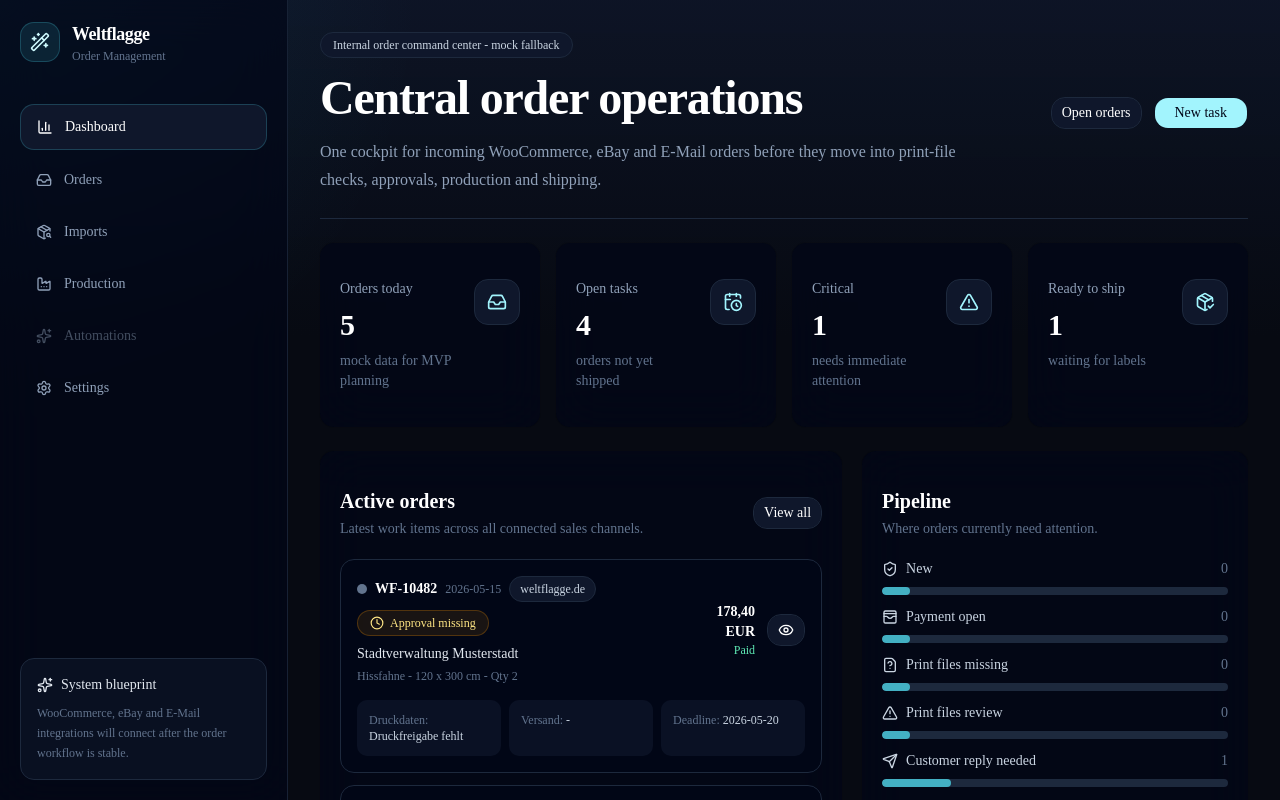
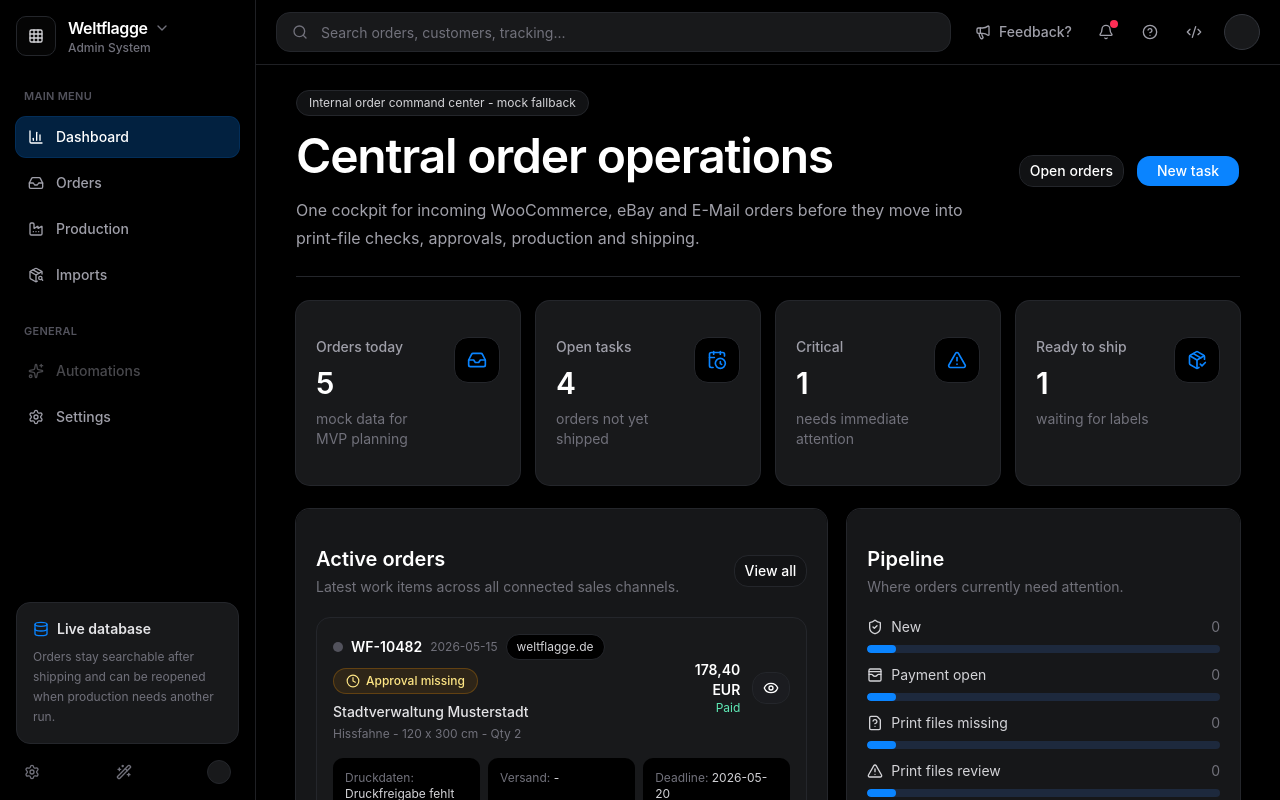
Before and after one commit to weltflagge/weltflagge-admin, a Next.js app: page / in a window 1280 px wide. Shown: the top 800 px of the page. Built offline with nearby package versions, Linux system fonts and the light colour scheme; no server answers; the database is empty.

Commit message:
Redesign admin UI shell

```diff
--- a/app/globals.css
+++ b/app/globals.css
@@ -7,9 +7,9 @@
 @theme inline {
   --color-background: var(--background);
   --color-foreground: var(--foreground);
-  --font-sans: var(--font-sans);
-  --font-mono: var(--font-geist-mono);
-  --font-heading: var(--font-sans);
+  --font-sans: Inter, ui-sans-serif, system-ui, -apple-system, BlinkMacSystemFont, "Segoe UI", sans-serif;
+  --font-mono: "SFMono-Regular", Consolas, "Liberation Mono", monospace;
+  --font-heading: Inter, ui-sans-serif, system-ui, -apple-system, BlinkMacSystemFont, "Segoe UI", sans-serif;
   --color-sidebar-ring: var(--sidebar-ring);
   --color-sidebar-border: var(--sidebar-border);
   --color-sidebar-accent-foreground: var(--sidebar-accent-foreground);
@@ -49,72 +49,72 @@
 }
 
 :root {
-  --background: oklch(1 0 0);
-  --foreground: oklch(0.145 0 0);
-  --card: oklch(1 0 0);
-  --card-foreground: oklch(0.145 0 0);
-  --popover: oklch(1 0 0);
-  --popover-foreground: oklch(0.145 0 0);
-  --primary: oklch(0.205 0 0);
-  --primary-foreground: oklch(0.985 0 0);
-  --secondary: oklch(0.97 0 0);
-  --secondary-foreground: oklch(0.205 0 0);
-  --muted: oklch(0.97 0 0);
-  --muted-foreground: oklch(0.556 0 0);
-  --accent: oklch(0.97 0 0);
-  --accent-foreground: oklch(0.205 0 0);
+  --background: #000000;
+  --foreground: #f4f4f5;
+  --card: #18191b;
+  --card-foreground: #f4f4f5;
+  --popover: #18191b;
+  --popover-foreground: #f4f4f5;
+  --primary: #0a84ff;
+  --primary-foreground: #ffffff;
+  --secondary: #18191b;
+  --secondary-foreground: #f4f4f5;
+  --muted: #18191b;
+  --muted-foreground: #a1a1aa;
+  --accent: #0a84ff;
+  --accent-foreground: #ffffff;
   --destructive: oklch(0.577 0.245 27.325);
-  --border: oklch(0.922 0 0);
-  --input: oklch(0.922 0 0);
-  --ring: oklch(0.708 0 0);
+  --border: #24262b;
+  --input: #24262b;
+  --ring: #0a84ff;
   --chart-1: oklch(0.87 0 0);
   --chart-2: oklch(0.556 0 0);
   --chart-3: oklch(0.439 0 0);
   --chart-4: oklch(0.371 0 0);
   --chart-5: oklch(0.269 0 0);
   --radius: 0.625rem;
-  --sidebar: oklch(0.985 0 0);
-  --sidebar-foreground: oklch(0.145 0 0);
-  --sidebar-primary: oklch(0.205 0 0);
-  --sidebar-primary-foreground: oklch(0.985 0 0);
-  --sidebar-accent: oklch(0.97 0 0);
-  --sidebar-accent-foreground: oklch(0.205 0 0);
-  --sidebar-border: oklch(0.922 0 0);
-  --sidebar-ring: oklch(0.708 0 0);
+  --sidebar: #000000;
+  --sidebar-foreground: #f4f4f5;
+  --sidebar-primary: #0a84ff;
+  --sidebar-primary-foreground: #ffffff;
+  --sidebar-accent: #18191b;
+  --sidebar-accent-foreground: #f4f4f5;
+  --sidebar-border: #1f2024;
+  --sidebar-ring: #0a84ff;
 }
 
 .dark {
-  --background: oklch(0.145 0 0);
-  --foreground: oklch(0.985 0 0);
-  --card: oklch(0.205 0 0);
-  --card-foreground: oklch(0.985 0 0);
-  --popover: oklch(0.205 0 0);
-  --popover-foreground: oklch(0.985 0 0);
-  --primary: oklch(0.922 0 0);
-  --primary-foreground: oklch(0.205 0 0);
-  --secondary: oklch(0.269 0 0);
-  --secondary-foreground: oklch(0.985 0 0);
-  --muted: oklch(0.269 0 0);
-  --muted-foreground: oklch(0.708 0 0);
-  --accent: oklch(0.269 0 0);
-  --accent-foreground: oklch(0.985 0 0);
+  --background: #000000;
+  --foreground: #f4f4f5;
+  --card: #18191b;
+  --card-foreground: #f4f4f5;
+  --popover: #18191b;
+  --popover-foreground: #f4f4f5;
+  --primary: #0a84ff;
+  --primary-foreground: #ffffff;
+  --secondary: #18191b;
+  --secondary-foreground: #f4f4f5;
+  --muted: #18191b;
+  --muted-foreground: #a1a1aa;
+  --accent: #0a84ff;
+  --accent-foreground: #ffffff;
   --destructive: oklch(0.704 0.191 22.216);
-  --border: oklch(1 0 0 / 10%);
-  --input: oklch(1 0 0 / 15%);
-  --ring: oklch(0.556 0 0);
+  --border: #24262b;
+  --input: #24262b;
+  --ring: #0a84ff;
   --chart-1: oklch(0.87 0 0);
   --chart-2: oklch(0.556 0 0);
   --chart-3: oklch(0.439 0 0);
   --chart-4: oklch(0.371 0 0);
   --chart-5: oklch(0.269 0 0);
-  --sidebar: oklch(0.205 0 0);
-  --sidebar-foreground: oklch(0.985 0 0);
-  --sidebar-primary: oklch(0.488 0.243 264.376);
-  --sidebar-primary-foreground: oklch(0.985 0 0);
-  --sidebar-accent: oklch(0.269 0 0);
-  --sidebar-accent-foreground: oklch(0.985 0 0);
-  --sidebar-border: oklch(1 0 0 / 10%);
-  --sidebar-ring: oklch(0.556 0 0);
+  --sidebar: #000000;
+  --sidebar-foreground: #f4f4f5;
+  --sidebar-primary: #0a84ff;
+  --sidebar-primary-foreground: #ffffff;
+  --sidebar-accent: #18191b;
+  --sidebar-accent-foreground: #f4f4f5;
+  --sidebar-border: #1f2024;
+  --sidebar-ring: #0a84ff;
 }
 
 @layer base {
@@ -123,8 +123,102 @@
   }
   body {
     @apply bg-background text-foreground;
+    font-family: Inter, ui-sans-serif, system-ui, -apple-system, BlinkMacSystemFont, "Segoe UI", sans-serif !important;
+    letter-spacing: 0;
   }
   html {
     @apply font-sans;
   }
+
+  button,
+  input,
+  select,
+  textarea {
+    font: inherit;
+  }
 }
+
+@layer utilities {
+  .border-slate-800,
+  .border-slate-800\/80 {
+    border-color: #24262b !important;
+  }
+
+  .border-slate-700 {
+    border-color: #33363d !important;
+  }
+
+  .bg-slate-950,
+  .bg-slate-950\/60,
+  .bg-slate-950\/70,
+  .bg-slate-950\/80 {
+    background-color: rgb(24 25 27 / 0.95) !important;
+  }
+
+  .bg-slate-900,
+  .bg-slate-900\/45,
+  .bg-slate-900\/50,
+  .bg-slate-900\/60,
+  .bg-slate-900\/70 {
+    background-color: rgb(18 19 21 / 0.96) !important;
+  }
+
+  .hover\:bg-slate-800:hover {
+    background-color: #24262b !important;
+  }
+
+  .hover\:bg-slate-900\/70:hover {
+    background-color: #1d1f22 !important;
+  }
+
+  .text-slate-100 {
+    color: #f4f4f5 !important;
+  }
+
+  .text-slate-200 {
+    color: #e4e4e7 !important;
+  }
+
+  .text-slate-300 {
+    color: #d4d4d8 !important;
+  }
+
+  .text-slate-400 {
+    color: #a1a1aa !important;
+  }
+
+  .text-slate-500,
+  .text-slate-600 {
+    color: #71717a !important;
+  }
+
+  .text-cyan-100,
+  .text-cyan-200 {
+    color: #7cc4ff !important;
+  }
+
+  .bg-cyan-200,
+  .bg-cyan-300\/70 {
+    background-color: #0a84ff !important;
+    color: #ffffff !important;
+  }
+
+  .border-cyan-300\/20,
+  .border-cyan-300\/30,
+  .border-cyan-500\/25 {
+    border-color: rgb(10 132 255 / 0.35) !important;
+  }
+
+  .bg-cyan-300\/10,
+  .bg-cyan-500\/10 {
+    background-color: rgb(10 132 255 / 0.12) !important;
+  }
+
+  .focus\:border-cyan-300\/40:focus {
+    border-color: rgb(10 132 255 / 0.55) !important;
+  }
+
+  .focus\:ring-cyan-300\/10:focus {
+    --tw-ring-color: rgb(10 132 255 / 0.12) !important;
+  }
+}
--- a/app/layout.tsx
+++ b/app/layout.tsx
@@ -1,5 +1,6 @@
 import type { Metadata } from "next";
 import { Sidebar } from "@/src/components/layout/sidebar";
+import { Topbar } from "@/src/components/layout/topbar";
 import "./globals.css";
 
 export const metadata: Metadata = {
@@ -13,17 +14,16 @@ export default function RootLayout({
   children: React.ReactNode;
 }>) {
   return (
-    <html lang="en" className="h-full antialiased">
-      <body className="min-h-full bg-[#070a12] text-slate-100">
-        <div className="pointer-events-none fixed inset-0">
-          <div className="absolute inset-0 bg-[linear-gradient(180deg,rgba(15,23,42,0.82)_0%,rgba(7,10,18,1)_42%)]" />
-          <div className="absolute inset-0 bg-[radial-gradient(circle_at_top_left,rgba(34,211,238,0.08),transparent_28%)]" />
-        </div>
-        <div className="relative flex min-h-screen">
+    <html lang="en" className="h-full dark antialiased">
+      <body className="min-h-full bg-black text-zinc-100">
+        <div className="flex min-h-screen bg-black">
           <Sidebar />
-          <main className="min-w-0 flex-1 p-4 md:p-8">
-            <div className="mx-auto max-w-7xl">{children}</div>
-          </main>
+          <div className="min-w-0 flex-1">
+            <Topbar />
+            <main className="px-4 py-6 md:px-8 lg:px-10">
+              <div className="mx-auto max-w-[108rem]">{children}</div>
+            </main>
+          </div>
         </div>
       </body>
     </html>
--- a/components/ui/card.tsx
+++ b/components/ui/card.tsx
@@ -12,7 +12,7 @@ function Card({
       data-slot="card"
       data-size={size}
       className={cn(
-        "group/card flex flex-col gap-4 overflow-hidden rounded-xl bg-card py-4 text-sm text-card-foreground ring-1 ring-foreground/10 has-data-[slot=card-footer]:pb-0 has-[>img:first-child]:pt-0 data-[size=sm]:gap-3 data-[size=sm]:py-3 data-[size=sm]:has-data-[slot=card-footer]:pb-0 *:[img:first-child]:rounded-t-xl *:[img:last-child]:rounded-b-xl",
+        "group/card flex flex-col gap-4 overflow-hidden rounded-xl bg-[#18191b] py-4 text-sm text-zinc-100 ring-1 ring-[#24262b] has-data-[slot=card-footer]:pb-0 has-[>img:first-child]:pt-0 data-[size=sm]:gap-3 data-[size=sm]:py-3 data-[size=sm]:has-data-[slot=card-footer]:pb-0 *:[img:first-child]:rounded-t-xl *:[img:last-child]:rounded-b-xl",
         className
       )}
       {...props}
@@ -84,7 +84,7 @@ function CardFooter({ className, ...props }: React.ComponentProps<"div">) {
     <div
       data-slot="card-footer"
       className={cn(
-        "flex items-center rounded-b-xl border-t bg-muted/50 p-4 group-data-[size=sm]/card:p-3",
+        "flex items-center rounded-b-xl border-t border-[#24262b] bg-[#141517] p-4 group-data-[size=sm]/card:p-3",
         className
       )}
       {...props}
--- a/src/components/dashboard/metric-card.tsx
+++ b/src/components/dashboard/metric-card.tsx
@@ -10,15 +10,15 @@ type MetricCardProps = {
 
 export function MetricCard({ title, value, subtitle, icon: Icon }: MetricCardProps) {
   return (
-    <Card className="rounded-xl border-slate-800 bg-slate-950/70 shadow-none backdrop-blur-xl">
+    <Card className="rounded-xl border-[#24262b] bg-[#18191b] shadow-none">
       <CardContent className="p-5">
         <div className="flex items-start justify-between gap-4">
           <div>
-            <p className="text-sm text-slate-400">{title}</p>
+            <p className="text-sm font-medium text-zinc-400">{title}</p>
             <p className="mt-2 text-3xl font-semibold tracking-tight text-white">{value}</p>
-            <p className="mt-2 text-sm text-slate-500">{subtitle}</p>
+            <p className="mt-2 text-sm text-zinc-500">{subtitle}</p>
           </div>
-          <div className="rounded-xl border border-slate-800 bg-slate-900 p-3 text-cyan-200">
+          <div className="rounded-xl border border-[#24262b] bg-black p-3 text-[#0a84ff]">
             <Icon className="h-5 w-5" />
           </div>
         </div>
--- a/src/components/layout/sidebar.tsx
+++ b/src/components/layout/sidebar.tsx
@@ -2,41 +2,69 @@
 
 import Link from "next/link";
 import { usePathname } from "next/navigation";
-import { BarChart3, Factory, Inbox, PackageSearch, Settings, Sparkles, Wand2 } from "lucide-react";
+import {
+  BarChart3,
+  ChevronDown,
+  Database,
+  Factory,
+  Grid3X3,
+  Inbox,
+  PackageSearch,
+  Settings,
+  Sparkles,
+  Wand2,
+} from "lucide-react";
 
-const navItems = [
+const sections = [
+  {
+    label: "Main Menu",
+    items: [
       { label: "Dashboard", href: "/", icon: BarChart3 },
       { label: "Orders", href: "/orders", icon: Inbox },
+      { label: "Production", href: "/production", icon: Factory },
       { label: "Imports", href: "/imports", icon: PackageSearch },
-  { label: "Production", href: "/production", icon: Factory },
+    ],
+  },
+  {
+    label: "General",
+    items: [
       { label: "Automations", href: "/automations", icon: Sparkles, disabled: true },
       { label: "Settings", href: "/settings", icon: Settings },
+    ],
+  },
 ];
 
 export function Sidebar() {
   const pathname = usePathname();
 
   return (
-    <aside className="sticky top-0 hidden h-screen w-72 shrink-0 border-r border-slate-800/80 bg-slate-950/70 p-5 backdrop-blur-xl lg:block">
+    <aside className="sticky top-0 hidden h-screen w-64 shrink-0 border-r border-[#1f2024] bg-black p-4 lg:block">
       <div className="flex items-center gap-3">
-        <div className="flex h-10 w-10 items-center justify-center rounded-xl border border-cyan-300/20 bg-cyan-300/10 text-cyan-100">
-          <Wand2 className="h-5 w-5" />
+        <div className="grid h-10 w-10 place-items-center rounded-lg border border-[#24262b] bg-[#050505] text-zinc-300">
+          <Grid3X3 className="h-4 w-4" />
         </div>
-        <div>
-          <p className="text-lg font-semibold tracking-tight text-white">Weltflagge</p>
-          <p className="text-xs text-slate-500">Order Management</p>
+        <div className="min-w-0 flex-1">
+          <div className="flex items-center gap-1.5">
+            <p className="truncate text-base font-semibold tracking-tight text-white">Weltflagge</p>
+            <ChevronDown className="h-4 w-4 text-zinc-500" />
+          </div>
+          <p className="text-xs font-medium text-zinc-500">Admin System</p>
         </div>
       </div>
 
-      <nav className="mt-10 space-y-2">
-        {navItems.map((item) => {
+      <nav className="mt-8 space-y-7">
+        {sections.map((section) => (
+          <div key={section.label}>
+            <p className="mb-3 px-2 text-[11px] font-semibold uppercase tracking-wide text-zinc-600">{section.label}</p>
+            <div className="space-y-1.5">
+              {section.items.map((item) => {
                 const Icon = item.icon;
                 const active = item.href === "/" ? pathname === "/" : pathname.startsWith(item.href);
-          const className = `flex w-full items-center gap-3 rounded-xl px-4 py-3 text-sm transition ${
+                const className = `flex w-full items-center gap-3 rounded-lg px-3 py-2.5 text-sm font-medium transition ${
                   active
-              ? "border border-cyan-300/20 bg-slate-900 text-white"
-              : "text-slate-400 hover:bg-slate-900/70 hover:text-white"
-          } ${item.disabled ? "cursor-not-allowed opacity-45 hover:bg-transparent hover:text-slate-400" : ""}`;
+                    ? "bg-[#0a84ff]/25 text-white ring-1 ring-[#0a84ff]/35"
+                    : "text-zinc-400 hover:bg-[#18191b] hover:text-zinc-100"
+                } ${item.disabled ? "cursor-not-allowed opacity-45 hover:bg-transparent hover:text-zinc-400" : ""}`;
 
                 if (item.disabled) {
                   return (
@@ -54,16 +82,26 @@ export function Sidebar() {
                   </Link>
                 );
               })}
+            </div>
+          </div>
+        ))}
       </nav>
 
-      <div className="absolute bottom-5 left-5 right-5 rounded-xl border border-slate-800 bg-slate-900/60 p-4">
-        <div className="flex items-center gap-2 text-slate-200">
-          <Sparkles className="h-4 w-4" />
-          <p className="text-sm font-medium">System blueprint</p>
+      <div className="absolute bottom-4 left-4 right-4">
+        <div className="rounded-xl border border-[#24262b] bg-[#18191b] p-4">
+          <div className="flex items-center gap-2 text-zinc-200">
+            <Database className="h-4 w-4 text-[#0a84ff]" />
+            <p className="text-sm font-semibold">Live database</p>
           </div>
-        <p className="mt-2 text-xs leading-5 text-slate-500">
-          WooCommerce, eBay and E-Mail integrations will connect after the order workflow is stable.
+          <p className="mt-2 text-xs leading-5 text-zinc-500">
+            Orders stay searchable after shipping and can be reopened when production needs another run.
           </p>
+        </div>
+        <div className="mt-4 flex items-center justify-between px-2 text-zinc-500">
+          <Settings className="h-4 w-4" />
+          <Wand2 className="h-4 w-4" />
+          <div className="h-6 w-6 rounded-full border border-[#24262b] bg-[#18191b]" />
+        </div>
       </div>
     </aside>
   );
--- /dev/null
+++ b/src/components/layout/topbar.tsx
@@ -0,0 +1,34 @@
+import { Bell, CircleHelp, Code2, Megaphone, Search } from "lucide-react";
+
+export function Topbar() {
+  return (
+    <header className="sticky top-0 z-30 hidden border-b border-[#1f2024] bg-black/95 px-5 py-3 backdrop-blur-xl lg:block">
+      <div className="flex items-center gap-4">
+        <div className="relative min-w-0 flex-1">
+          <Search className="absolute left-4 top-1/2 h-4 w-4 -translate-y-1/2 text-zinc-500" />
+          <input
+            placeholder="Search orders, customers, tracking..."
+            className="h-10 w-full rounded-xl border border-[#24262b] bg-[#18191b] pl-11 pr-4 text-sm text-zinc-100 outline-none placeholder:text-zinc-500 focus:border-[#0a84ff]/60 focus:ring-4 focus:ring-[#0a84ff]/10"
+          />
+        </div>
+        <div className="flex shrink-0 items-center gap-2 text-zinc-400">
+          <button type="button" className="inline-flex h-9 items-center gap-2 rounded-lg px-2 text-sm font-medium transition hover:bg-[#18191b] hover:text-zinc-100">
+            <Megaphone className="h-4 w-4" />
+            Feedback?
+          </button>
+          <button type="button" aria-label="Notifications" className="relative grid h-9 w-9 place-items-center rounded-lg transition hover:bg-[#18191b] hover:text-zinc-100">
+            <Bell className="h-4 w-4" />
+            <span className="absolute right-1.5 top-1.5 h-2 w-2 rounded-full bg-[#ff2d55]" />
+          </button>
+          <button type="button" aria-label="Help" className="grid h-9 w-9 place-items-center rounded-lg transition hover:bg-[#18191b] hover:text-zinc-100">
+            <CircleHelp className="h-4 w-4" />
+          </button>
+          <button type="button" aria-label="GitHub" className="grid h-9 w-9 place-items-center rounded-lg transition hover:bg-[#18191b] hover:text-zinc-100">
+            <Code2 className="h-4 w-4" />
+          </button>
+          <div className="ml-1 h-9 w-9 rounded-full border border-[#33363d] bg-[#18191b]" />
+        </div>
+      </div>
+    </header>
+  );
+}
--- a/src/components/orders/order-card.tsx
+++ b/src/components/orders/order-card.tsx
@@ -10,7 +10,7 @@ type OrderCardProps = {
 };
 
 function PriorityDot({ priority }: { priority: OrderPriority }) {
-  const color = priority === "urgent" ? "bg-red-400" : priority === "high" ? "bg-amber-300" : "bg-slate-500";
+  const color = priority === "urgent" ? "bg-[#ff2d55]" : priority === "high" ? "bg-[#ffcc00]" : "bg-zinc-600";
 
   return <span className={`h-2.5 w-2.5 rounded-full ${color}`} />;
 }
@@ -19,20 +19,20 @@ export function OrderCard({ order }: OrderCardProps) {
   const primaryItem = order.items[0];
 
   return (
-    <article className="group rounded-xl border border-slate-800 bg-slate-950/60 p-4 transition hover:border-slate-700 hover:bg-slate-900/70">
+    <article className="group rounded-xl border border-[#24262b] bg-[#18191b] p-4 transition hover:border-[#33363d] hover:bg-[#1d1f22]">
       <div className="flex flex-col gap-4 md:flex-row md:items-center md:justify-between">
         <div className="min-w-0">
           <div className="flex flex-wrap items-center gap-2">
             <PriorityDot priority={order.priority} />
-            <Link href={`/orders/${order.id}`} className="font-semibold text-white transition hover:text-cyan-200">
+            <Link href={`/orders/${order.id}`} className="font-semibold text-white transition hover:text-[#0a84ff]">
               {order.id}
             </Link>
-            <span className="text-xs text-slate-500">{order.date}</span>
-            <span className="rounded-full border border-slate-800 bg-slate-900 px-2.5 py-1 text-xs text-slate-300">{sourceLabels[order.source]}</span>
+            <span className="text-xs text-zinc-500">{order.date}</span>
+            <span className="rounded-full border border-[#24262b] bg-black px-2.5 py-1 text-xs text-zinc-300">{sourceLabels[order.source]}</span>
             <StatusChip status={order.status} />
           </div>
-          <p className="mt-2 truncate text-sm font-medium text-slate-200">{order.customer}</p>
-          <p className="mt-1 truncate text-xs text-slate-500">
+          <p className="mt-2 truncate text-sm font-medium text-zinc-200">{order.customer}</p>
+          <p className="mt-1 truncate text-xs text-zinc-500">
             {primaryItem.name} - {primaryItem.size} - Qty {primaryItem.quantity}
           </p>
         </div>
@@ -44,7 +44,7 @@ export function OrderCard({ order }: OrderCardProps) {
               {order.paymentStatus}
             </p>
           </div>
-          <Button asChild variant="outline" className="rounded-xl border-slate-800 bg-slate-900 text-white hover:bg-slate-800">
+          <Button asChild variant="outline" className="rounded-xl border-[#24262b] bg-black text-white hover:bg-[#24262b]">
             <Link href={`/orders/${order.id}`} aria-label={`Open ${order.id}`}>
               <Eye className="h-4 w-4" />
             </Link>
@@ -52,15 +52,15 @@ export function OrderCard({ order }: OrderCardProps) {
         </div>
       </div>
 
-      <div className="mt-4 grid grid-cols-1 gap-2 text-xs text-slate-500 md:grid-cols-3">
-        <div className="rounded-lg bg-slate-900/70 p-3">
-          Druckdaten: <span className="text-slate-300">{order.artworkStatus}</span>
+      <div className="mt-4 grid grid-cols-1 gap-2 text-xs text-zinc-500 md:grid-cols-3">
+        <div className="rounded-lg bg-black p-3">
+          Druckdaten: <span className="text-zinc-300">{order.artworkStatus}</span>
         </div>
-        <div className="rounded-lg bg-slate-900/70 p-3">
-          Versand: <span className="text-slate-300">{order.carrier}</span>
+        <div className="rounded-lg bg-black p-3">
+          Versand: <span className="text-zinc-300">{order.carrier}</span>
         </div>
-        <div className="rounded-lg bg-slate-900/70 p-3">
-          Deadline: <span className="text-slate-300">{order.deadline}</span>
+        <div className="rounded-lg bg-black p-3">
+          Deadline: <span className="text-zinc-300">{order.deadline}</span>
         </div>
       </div>
 
--- a/src/components/orders/order-detail-workspace.tsx
+++ b/src/components/orders/order-detail-workspace.tsx
@@ -145,9 +145,9 @@ function AddressBlock({ address }: { address: OrderAddress }) {
 
 function InfoRow({ label, value }: { label: string; value: React.ReactNode }) {
   return (
-    <div className="flex items-center justify-between gap-4 rounded-lg bg-slate-900/70 p-3 text-sm">
+    <div className="rounded-lg bg-slate-900/70 p-3 text-sm">
       <span className="text-slate-500">{label}</span>
-      <span className="text-right font-medium text-slate-200">{value}</span>
+      <span className="mt-1 block min-w-0 break-words font-medium text-slate-200">{value}</span>
     </div>
   );
 }
```
Lines whose indentation alone changed are shown as unchanged.
